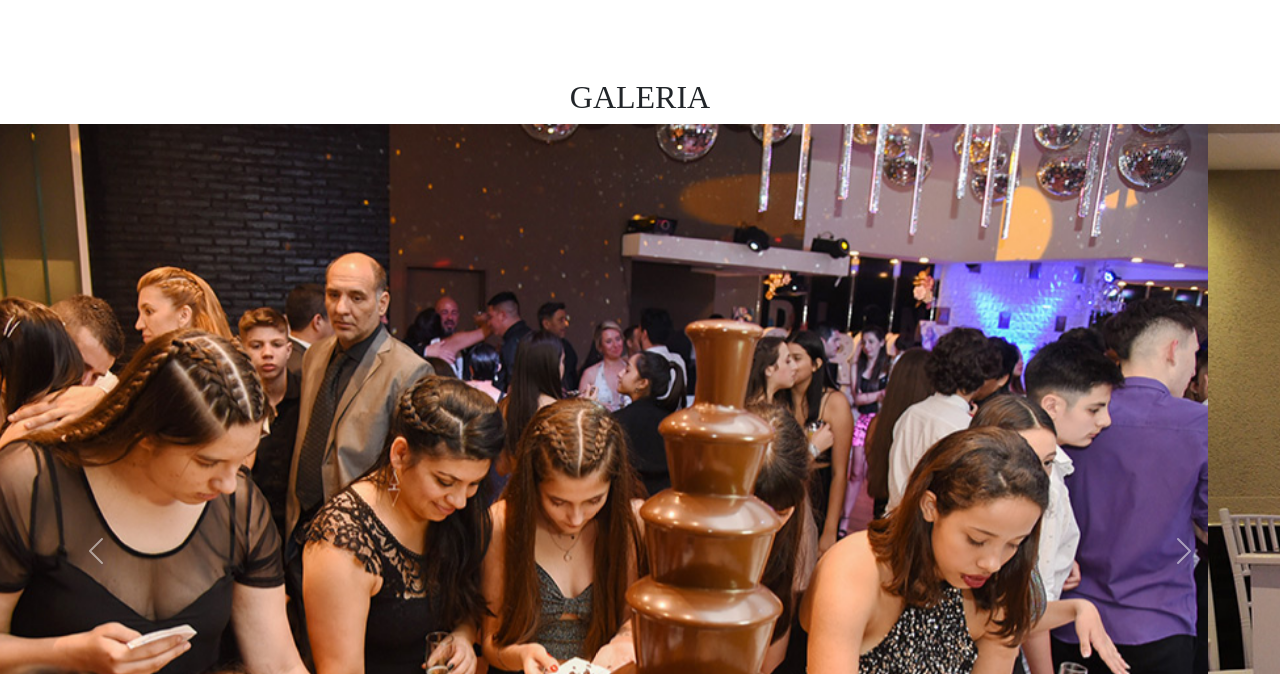
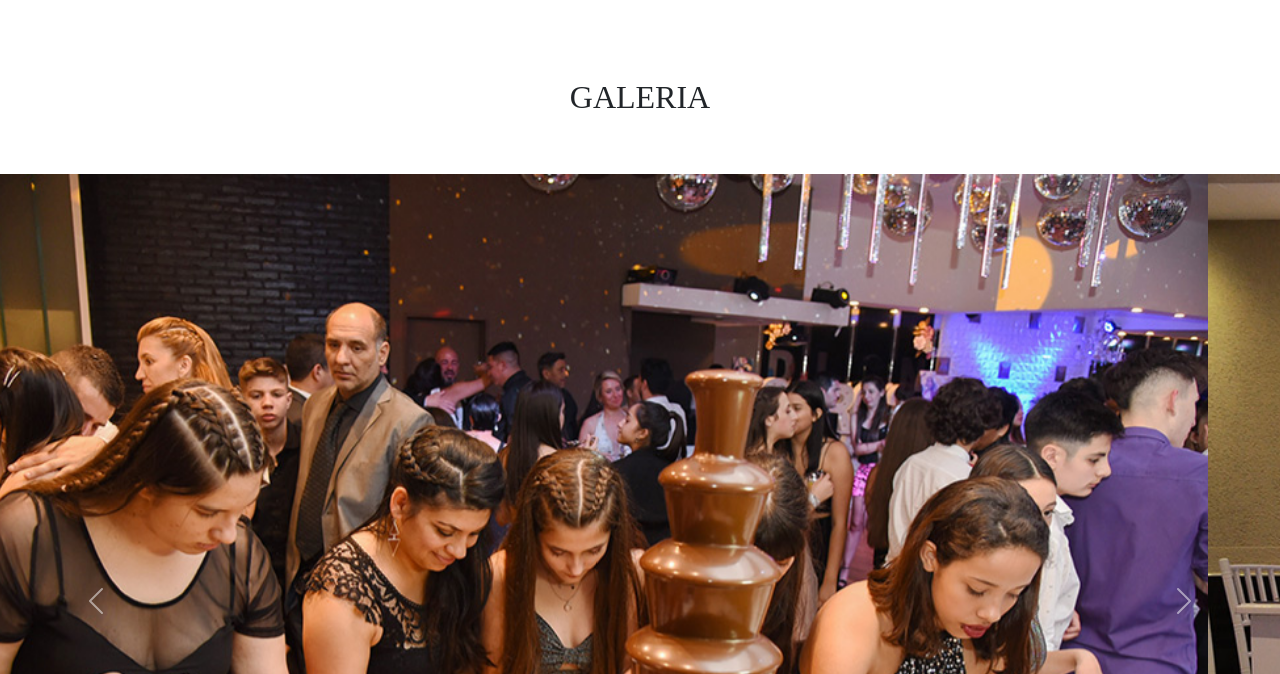
Before and after one commit to IanGerez/Florida-Eventos, a website: page index.html in a window 1280 px wide. Shown: the part 1826-2500 px from the top of the page. Drawn offline with nearby package versions, Linux system fonts and the light colour scheme; files that its build step writes are made by us from their sources.

Commit message:
arreglando

```diff
--- a/scss/main.scss
+++ b/scss/main.scss
@@ -97,10 +97,10 @@ body {
     padding-top: 50px;
 }
 
-.galeria-de-fotos {
+.galeria-de-fotos h2 {
     text-align: center;
     padding-top: 80px;
-    padding-bottom: 80px;
+    padding-bottom: 50px;
     font-family:"bebas+neue";
 }
 
```
